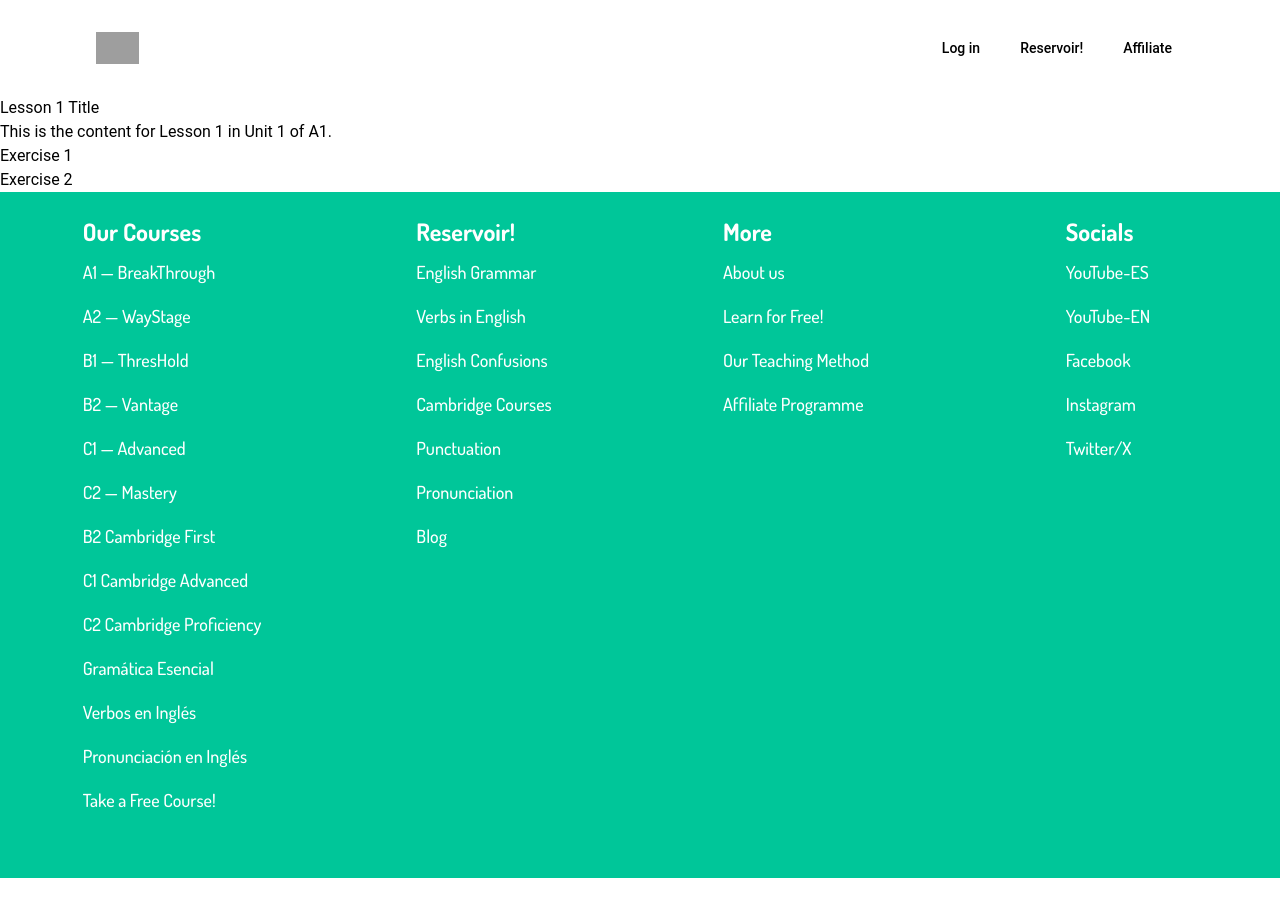
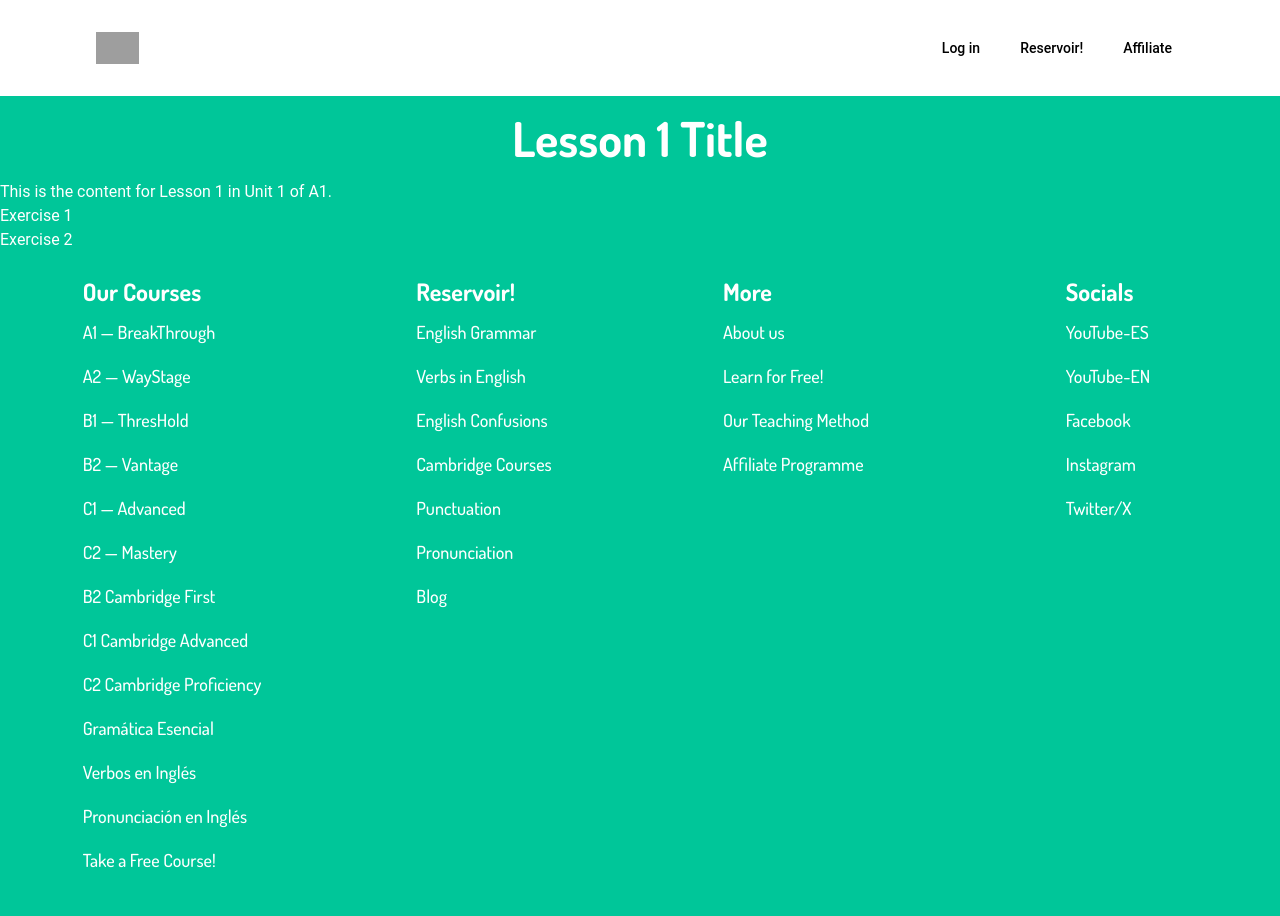
Before and after one commit to Thomas-Delany/Subdomain-with-React, a React (Vite) app: page /lessons/A1/Unit1/Lesson1 in a window 1280 px wide. Shown: the top 916 px of the page. Before the commit the page ends 878 px from the top, so only its background shows below. Built offline with nearby package versions, Linux system fonts and the light colour scheme; grey boxes are pictures that could not be loaded.

Commit message:
fixed videoUrl prop issue preventing video from showing

```diff
--- a/src/components/LessonTemplate.jsx
+++ b/src/components/LessonTemplate.jsx
@@ -1,14 +1,17 @@
 const LessonTemplate = ({ title, videoUrl, content, exercises }) => {
   return (
-    <div className="lesson">
-      <h1>{title}</h1>
+    <div className="lesson bg-[#00C699] text-white">
+      <h1 className="py-3 font-dosis text-5xl text-center font-bold text-white leading-tight">
+        {title}
+      </h1>
 
       {/* Video embed */}
       {videoUrl && (
-        <div className="video-container my-4">
+        <div className="video-container my-4 flex justify-center items-center">
           <iframe
             width="560"
             height="315"
+            src={videoUrl}
             title="YouTube video player"
             frameborder="0"
             allow="accelerometer; autoplay; clipboard-write; encrypted-media; gyroscope; picture-in-picture; web-share"
--- a/src/data/Free.json
+++ b/src/data/Free.json
@@ -6,35 +6,35 @@
         {
           "id": "Lesson1",
           "title": "Lesson 1 Title",
-          "videoUrl": "https://youtu.be/2sL3YuEXmqI?si=sgHezFYxykv_Pr-b",
+          "videoUrl": "https://www.youtube.com/embed/2sL3YuEXmqI?si=QN23l7ECRo0tlttU",
           "content": "This is the content for Lesson 1 in Unit 1 of A1.",
           "exercises": ["Exercise 1", "Exercise 2"]
         },
         {
           "id": "Lesson2",
           "title": "Lesson 2 Title",
-          "videoUrl": "https://www.youtube.com/embed/your-video-id",
+          "videoUrl": "https://www.youtube.com/embed/2sL3YuEXmqI?si=QN23l7ECRo0tlttU",
           "content": "This is the content for Lesson 2 in Unit 1 of A1.",
           "exercises": ["Exercise 1", "Exercise 2"]
         },
         {
           "id": "Lesson3",
           "title": "Lesson 3 Title",
-          "videoUrl": "https://www.youtube.com/embed/your-video-id",
+          "videoUrl": "https://www.youtube.com/embed/2sL3YuEXmqI?si=QN23l7ECRo0tlttU",
           "content": "This is the content for Lesson 2 in Unit 1 of A1.",
           "exercises": ["Exercise 1", "Exercise 2"]
         },
         {
           "id": "Lesson4",
           "title": "Lesson 4 Title",
-          "videoUrl": "https://www.youtube.com/embed/your-video-id",
+          "videoUrl": "https://www.youtube.com/embed/2sL3YuEXmqI?si=QN23l7ECRo0tlttU",
           "content": "This is the content for Lesson 2 in Unit 1 of A1.",
           "exercises": ["Exercise 1", "Exercise 2"]
         },
         {
           "id": "Lesson5",
           "title": "Lesson 5 Title",
-          "videoUrl": "https://www.youtube.com/embed/your-video-id",
+          "videoUrl": "https://www.youtube.com/embed/2sL3YuEXmqI?si=QN23l7ECRo0tlttU",
           "content": "This is the content for Lesson 2 in Unit 1 of A1.",
           "exercises": ["Exercise 1", "Exercise 2"]
         }
@@ -46,35 +46,35 @@
         {
           "id": "Lesson6",
           "title": "Lesson 6 Title",
-          "videoUrl": "https://www.youtube.com/embed/your-video-id",
+          "videoUrl": "https://www.youtube.com/embed/2sL3YuEXmqI?si=QN23l7ECRo0tlttU",
           "content": "This is the content for Lesson 1 in Unit 2 of A1.",
           "exercises": ["Exercise 1", "Exercise 2"]
         },
         {
           "id": "Lesson7",
           "title": "Lesson 7 Title",
-          "videoUrl": "https://www.youtube.com/embed/your-video-id",
+          "videoUrl": "https://www.youtube.com/embed/2sL3YuEXmqI?si=QN23l7ECRo0tlttU",
           "content": "This is the content for Lesson 2 in Unit 1 of A1.",
           "exercises": ["Exercise 1", "Exercise 2"]
         },
         {
           "id": "Lesson8",
           "title": "Lesson 8 Title",
-          "videoUrl": "https://www.youtube.com/embed/your-video-id",
+          "videoUrl": "https://www.youtube.com/embed/2sL3YuEXmqI?si=QN23l7ECRo0tlttU",
           "content": "This is the content for Lesson 2 in Unit 1 of A1.",
           "exercises": ["Exercise 1", "Exercise 2"]
         },
         {
           "id": "Lesson9",
           "title": "Lesson 9 Title",
-          "videoUrl": "https://www.youtube.com/embed/your-video-id",
+          "videoUrl": "https://www.youtube.com/embed/2sL3YuEXmqI?si=QN23l7ECRo0tlttU",
           "content": "This is the content for Lesson 2 in Unit 1 of A1.",
           "exercises": ["Exercise 1", "Exercise 2"]
         },
         {
           "id": "Lesson10",
           "title": "Lesson 10 Title",
-          "videoUrl": "https://www.youtube.com/embed/your-video-id",
+          "videoUrl": "https://www.youtube.com/embed/2sL3YuEXmqI?si=QN23l7ECRo0tlttU",
           "content": "This is the content for Lesson 2 in Unit 1 of A1.",
           "exercises": ["Exercise 1", "Exercise 2"]
         }
@@ -86,24 +86,28 @@
         {
           "id": "Lesson11",
           "title": "Lesson 11 Title",
+          "videoUrl": "https://www.youtube.com/embed/2sL3YuEXmqI?si=QN23l7ECRo0tlttU",
           "content": "This is the content for Lesson 1 in Unit 2 of A1.",
           "exercises": ["Exercise 1", "Exercise 2"]
         },
         {
           "id": "Lesson12",
           "title": "Lesson 12 Title",
+          "videoUrl": "https://www.youtube.com/embed/2sL3YuEXmqI?si=QN23l7ECRo0tlttU",
           "content": "This is the content for Lesson 2 in Unit 1 of A1.",
           "exercises": ["Exercise 1", "Exercise 2"]
         },
         {
           "id": "Lesson13",
           "title": "Lesson 13 Title",
+          "videoUrl": "https://www.youtube.com/embed/2sL3YuEXmqI?si=QN23l7ECRo0tlttU",
           "content": "This is the content for Lesson 2 in Unit 1 of A1.",
           "exercises": ["Exercise 1", "Exercise 2"]
         },
         {
           "id": "Lesson14",
           "title": "Lesson 14 Title",
+          "videoUrl": "https://www.youtube.com/embed/2sL3YuEXmqI?si=QN23l7ECRo0tlttU",
           "content": "This is the content for Lesson 2 in Unit 1 of A1.",
           "exercises": ["Exercise 1", "Exercise 2"]
         }
--- a/src/pages/LessonPage.jsx
+++ b/src/pages/LessonPage.jsx
@@ -48,9 +48,9 @@ const LessonPage = () => {
   return (
     <LessonTemplate
       title={lessonData.title}
+      videoUrl={lessonData.videoUrl}
       content={lessonData.content}
       exercises={lessonData.exercises}
-      videoUrl={lessonData.videoUrl}
     />
   );
 };
```
